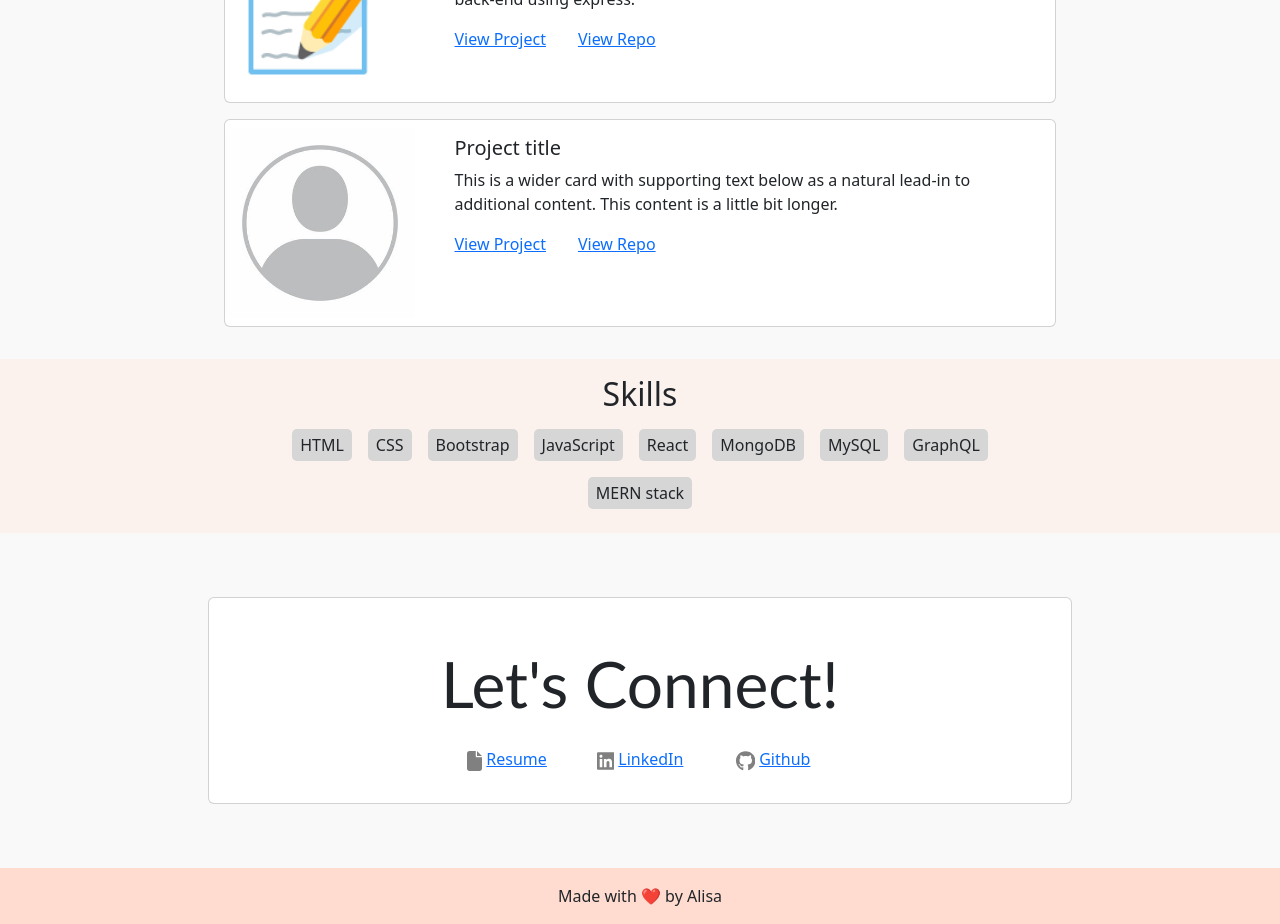
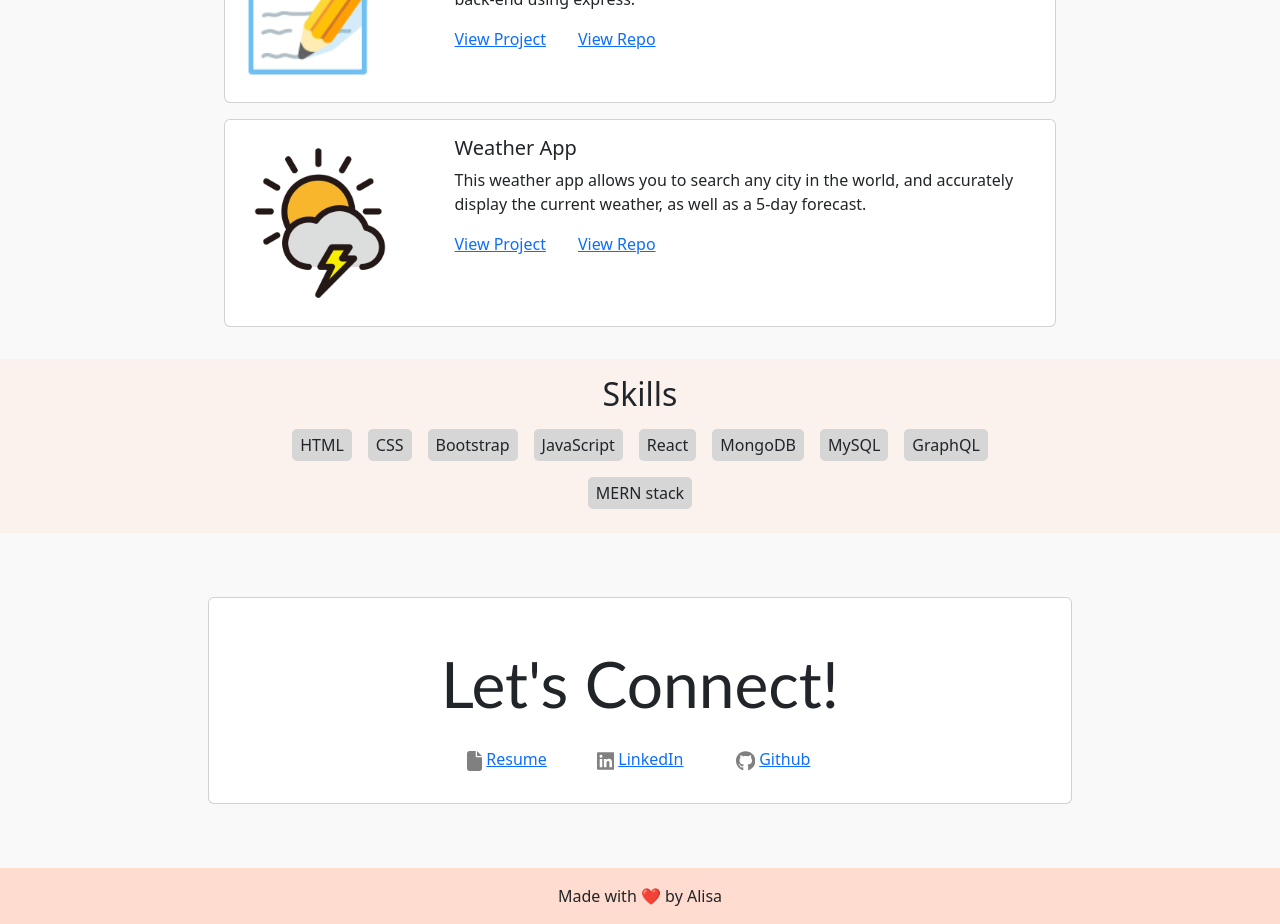
Before and after one commit to alisabevers/portfolio, a React (Create React App) app: page / in a window 1280 px wide. Shown: the part 2200-3124 px from the top of the page. Built offline with nearby package versions, Linux system fonts and the light colour scheme.

Commit message:
added weather app to projects section

```diff
--- a/src/components/Projects.js
+++ b/src/components/Projects.js
@@ -1,5 +1,6 @@
 import projectImg1 from '../Assets/PlaceholderProfile.jpeg';
 import bvImg from '../Assets/BonVoyageIcon.png';
+import weatherImg from '../Assets/weather-icon.png';
 
 function Projects() {
     return (
@@ -15,8 +16,8 @@ function Projects() {
                         <div class="card-body">
                             <h5 class="card-title">Bon Voyage</h5>
                             <p class="card-text">This full-stack application was developed as my coding bootcamp's final project, in a one-week sprint. Myself and four other teammates created Bon Voyage with the intent of making travel planning simple and seemless. The app includes login authentication using JWT, and full CRUD capabilities.</p>
-                            <a class="projectLinks" href="https://travel-app-gt.herokuapp.com/" target="_blank">View Project</a>
-                            <a class="projectLinks" href="https://github.com/alisabevers/Travel_App" target="_blank">View Repo</a>
+                            <a class="projectLinks" href="https://travel-app-gt.herokuapp.com/">View Project</a>
+                            <a class="projectLinks" href="https://github.com/alisabevers/Travel_App">View Repo</a>
                         </div>
                     </div>
                 </div>
@@ -31,8 +32,8 @@ function Projects() {
                         <div class="card-body">
                             <h5 class="card-title">Note Taker</h5>
                             <p class="card-text">This note-taking app was one of the assignments provided to me from my coding bootcamp. The front-end was part of the starter code, and I coded the back-end using express. </p>
-                            <a class="projectLinks" href="https://note-taker-hwk.herokuapp.com/" target="_blank">View Project</a>
-                            <a class="projectLinks" href="https://github.com/alisabevers/note-taker" target="_blank">View Repo</a>
+                            <a class="projectLinks" href="https://note-taker-hwk.herokuapp.com/">View Project</a>
+                            <a class="projectLinks" href="https://github.com/alisabevers/note-taker">View Repo</a>
                         </div>
                     </div>
                 </div>
@@ -41,15 +42,14 @@ function Projects() {
             <div class="card projectsCard col-8 mx-auto">
                 <div class="row justify-content-md-center">
                     <div class="col projectImages">
-                        <img src={projectImg1} class="img-fluid rounded-start" alt="placeholder image for project 1" />
+                        <img src={weatherImg} class="img-fluid rounded-start" alt="placeholder image for project 1" />
                     </div>
                     <div class="col-9 projectCardBody">
                         <div class="card-body">
-                            <h5 class="card-title">Project title</h5>
-                            <p class="card-text">This is a wider card with supporting text below as a natural lead-in to additional content. This content is a little bit longer.</p>
-                            {/* WILL ADD PROJECT LINKS LATER */}
-                            <a class="projectLinks" href="#" target="_blank">View Project</a>
-                            <a class="projectLinks" href="#" target="_blank">View Repo</a>
+                            <h5 class="card-title">Weather App</h5>
+                            <p class="card-text">This weather app allows you to search any city in the world, and accurately display the current weather, as well as a 5-day forecast.</p>
+                            <a class="projectLinks" href="https://alisabevers.github.io/weather-dashboard/">View Project</a>
+                            <a class="projectLinks" href="https://github.com/alisabevers/weather-dashboard">View Repo</a>
                         </div>
                     </div>
                 </div>
```
Also changed, not shown: src/Assets/weather-icon.png (added).
